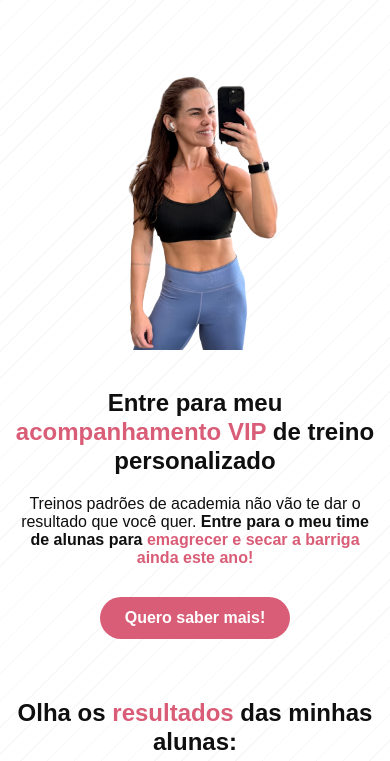
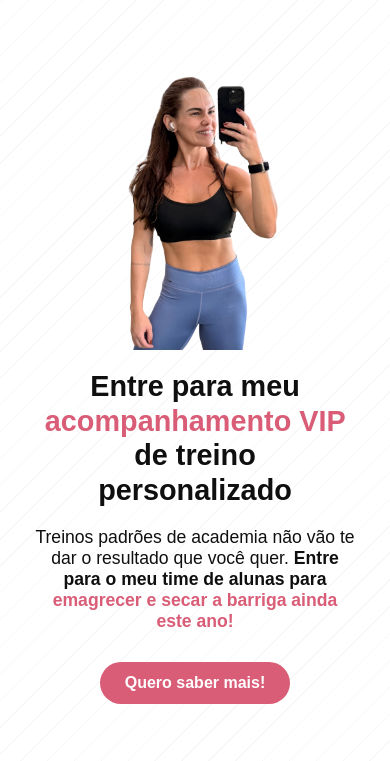
Before and after one commit to TheoMeduri/mulhermagraoficial, a plain HTML site: page index.html in a window 390 px wide. Shown: the top 761 px of the page. Drawn offline with nearby package versions, Linux system fonts and the light colour scheme; a web font is replaced by a local one.

Commit message:
Update style.css

```diff
--- a/style.css
+++ b/style.css
@@ -236,33 +236,10 @@ body {
   .photos {
     grid-template-columns: 1fr; /* 1 coluna em mobile */
   }
-}@media (max-width: 400px) {
+}
+@media (max-width: 400px) {
   body {
     padding: 10px;
-  }
-
-  .text {
-    width: 100%;
-    justify-content: center;
-    align-items: center;
-    flex-direction: column;
-    display: flex;
-  }
-
-  .title {
-    font-size: 1.5rem;
-    margin-top: -60px;
-    width: 100%;
-    max-width: 100%;
-    text-align: center; /* forçar centralização */
-  }
-
-  .desc {
-    font-size: 1rem;
-    width: 100%;
-    max-width: 100%;
-    text-align: center; /* forçar centralização */
-    margin-top: 20px;
   }
 
   .main {
@@ -271,6 +248,16 @@ body {
     align-items: center;
     flex-direction: column-reverse;
     display: flex;
+    text-align: center;
+  }
+
+  .text {
+    align-items: center;
+    text-align: center;
+
+    .title, .desc {
+        text-align: center;
+    }
   }
 
   .btn {
```
